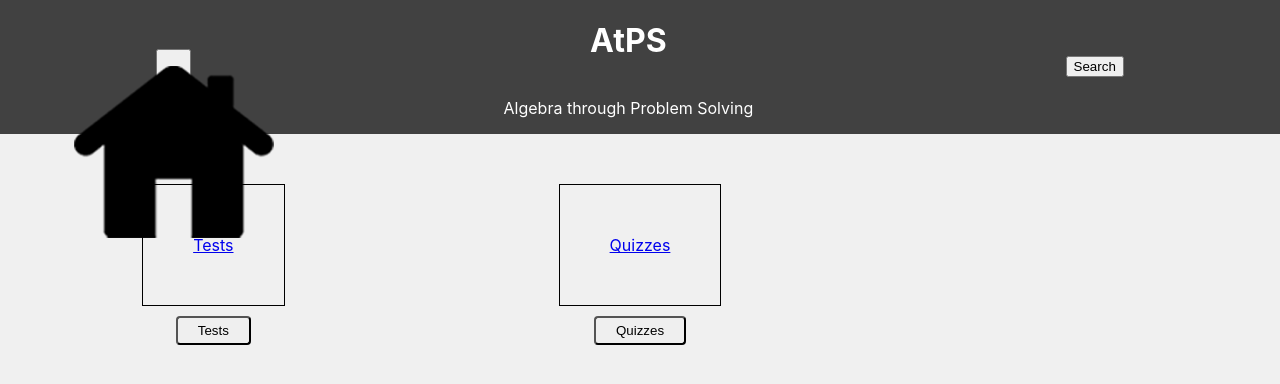
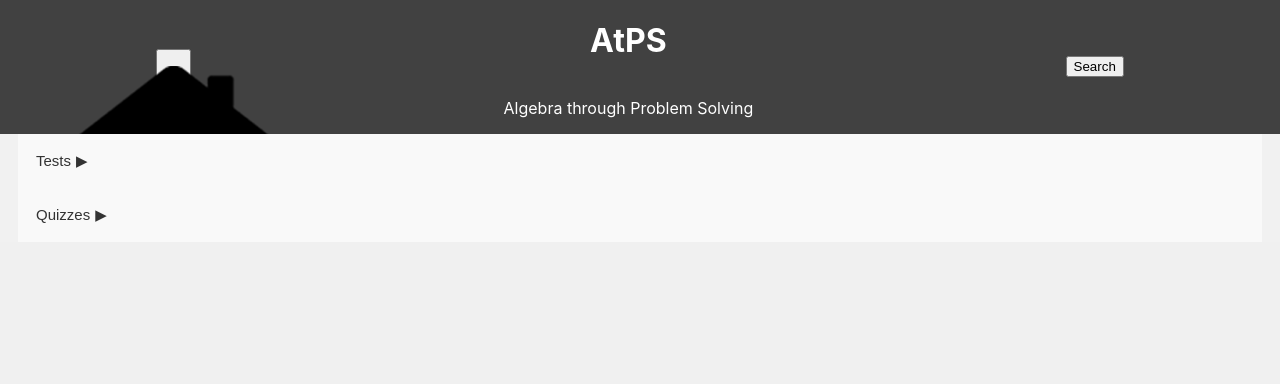
Before and after one commit to 1datcodes/GunnMaths, a React (Create React App) app: page /analysis/atps in a window 1280 px wide. Shown: the top 384 px of the page. Built offline with nearby package versions, Linux system fonts and the light colour scheme.

Commit message:
pdf can be clicked and viewed

```diff
--- /dev/null
+++ b/src/Accordion.css
@@ -0,0 +1,67 @@
+.Accordion {
+    width: 100%;
+}
+
+.button {
+    background: #f1f1f1;
+    color: #333;
+    display: flex;
+    justify-content: space-between;
+    width: 100%;
+    padding: 18px;
+    cursor: pointer;
+    text-align: left;
+    border: 2px solid #404040;
+    outline: none;
+    font-size: 16px;
+    transition: 0.4s;
+}
+
+.button:hover {
+    background: #ddd;
+}
+
+.Accordion div {
+    padding: 0 18px;
+    max-height: 100;
+    overflow: hidden;
+    transition: max-height 0.2s ease-out, padding 0.2s ease-out;
+    background-color: #f1f1f1;
+}
+
+.Accordion div a {
+    display: block;
+    color: #333;
+    padding: 8px 16px;
+    text-decoration: none;
+}
+
+.caret {
+    display: inline-block;
+    margin-left: 5px;
+    transition: transform 0.3s;
+}
+
+.rotate {
+    transform: rotate(90deg);
+}
+
+.File {
+    display: flex;
+    flex-direction: column;
+    padding: 10px;
+    border: 1px solid #ddd;
+    margin: 10px 0;
+}
+
+.Accordion .File a {
+    padding: 5px 0;
+    text-decoration: none;
+    color: black;
+}
+
+.Accordion .File a:hover {
+    cursor: pointer;
+    background-color: #f1f1f1;
+    text-decoration: underline;
+}
--- /dev/null
+++ b/src/Accordion.js
@@ -0,0 +1,43 @@
+// This creates a folder that opens and closes when clicked on
+// Copilot said it is like an accordion, hence the name
+
+import React, { useState } from "react";
+import "./Accordion.css";
+
+function Accordion({ data }) {
+    const [activeIndexes, setActiveIndexes] = useState({});
+
+    const handleClick = (index) => {
+        setActiveIndexes(prevIndexes => ({
+            ...prevIndexes,
+            [index]: !prevIndexes[index]
+        }));
+    };
+
+    return (
+        <div className="Accordion">
+            {data.map((item, index) => (
+                <div key={index}>
+                    <button onClick={() => handleClick(index)}>
+                        {item.text}
+                        <span className={`caret ${activeIndexes[index] ? "rotate" : ""}`}>▶</span>
+                    </button>
+                    {activeIndexes[index] && item.options && item.options.some(option => option.options) && (
+                        <div>
+                            <Accordion data={item.options} />
+                        </div>
+                    )}
+                    {activeIndexes[index] && item.options && !item.options.some(option => option.options) && (
+                        <div className="File">
+                            {item.options.map((option, i) => (
+                                <a key={i} href={option.url} alt={option.alt} target="_blank" rel="noopener noreferrer">{option.text}</a>
+                            ))}
+                        </div>
+                    )}
+                </div>
+            ))}
+        </div>
+    );
+}
+
+export default Accordion;
--- a/src/units/AtPS.css
+++ b/src/units/AtPS.css
@@ -19,20 +19,15 @@
     justify-content: center;
 }
 
-.icons {
-    display: flex;
-    flex-direction: column;
-    align-items: center;
-    gap: 10px;
+.Resources button {
+    background-color: #f9f9f9;
+    color: #333;
+    cursor: pointer;
+    padding: 18px;
+    width: 100%;
+    border: none;
+    text-align: left;
+    outline: none;
+    font-size: 15px;
+    transition: 0.4s;
 }
-
-.icons button {
-    border-radius: 4px;
-    border-color: #000000;
-    padding: 5px 20px;
-}
-
-.icons button:hover {
-    background-color: #6e6e6e;
-    border-radius: 4px;
-}
--- a/src/units/AtPS.js
+++ b/src/units/AtPS.js
@@ -1,12 +1,88 @@
 import React from 'react';
+import Accordion from '../Accordion';
 import home from '../images/home.png';
 import './AtPS.css';
+
+// documents
+import blankTest1 from '../documents/atps1_blank.pdf';
 
 const baseURL = 'https://gunnmaths.org/analysis/atps/';
 
 const resources = [
-    {url: `${baseURL}tests`, alt: "Tests", text: "Tests"},
-    {url: `${baseURL}quizzes`, alt: "Quizzes", text: "Quizzes"},
+    {
+        url: `${baseURL}tests`,
+        alt: "Tests",
+        text: "Tests",
+        options:
+        [
+            {
+                url: `${baseURL}tests/blanked`,
+                alt: "Blanked",
+                text: "Blanked",
+                options:
+                [
+                    {
+                        text: "Blank Test 1",
+                        url: blankTest1
+                    },
+                    {
+                        text: "Blank Test 2",
+
+                    }
+                ]
+            },
+            {
+                url: `${baseURL}tests/raw`,
+                alt: "Raw",
+                text: "Raw",
+                options:
+                [
+                    {
+                        text: "Raw Test 1"
+                    },
+                    {
+                        text: "Raw Test 2"
+                    }
+                ]
+            }
+        ]
+    },
+    {
+        url: `${baseURL}quizzes`,
+        alt: "Quizzes",
+        text: "Quizzes",
+        options:
+        [
+            {
+                url: `${baseURL}quizzes/blanked`,
+                alt: "Blanked",
+                text: "Blanked",
+                options:
+                [
+                    {
+                        text: "Blank Quiz 1"
+                    },
+                    {
+                        text: "Blank Quiz 2"
+                    }
+                ]
+            },
+            {
+                url: `${baseURL}quizzes/raw`,
+                alt: "Raw",
+                text: "Raw",
+                options:
+                [
+                    {
+                        text: "Raw Quiz 1"
+                    },
+                    {
+                        text: "Raw Quiz 2"
+                    }
+                ]
+            }
+        ]
+    },
 ]
 
 function AtPS() {
@@ -24,16 +100,7 @@ function AtPS() {
             </header>
 
             <div className="Resources">
-                <div className="icon-grid">
-                    {resources.map((resource, index) => (
-                        <div className="icons" key={index}>
-                            <a href={resource.url} key={index}>
-                                {resource.text}
-                            </a>
-                            <button onClick={() => window.location.href=resource.url}>{resource.text}</button>
-                        </div>
-                        ))}
-                </div>
+                <Accordion data={resources} />
             </div>
         </div>
     );
```
Also changed, not shown: src/images/home.svg (deleted), 1 other file (tests, documents, lock files or other folders).
